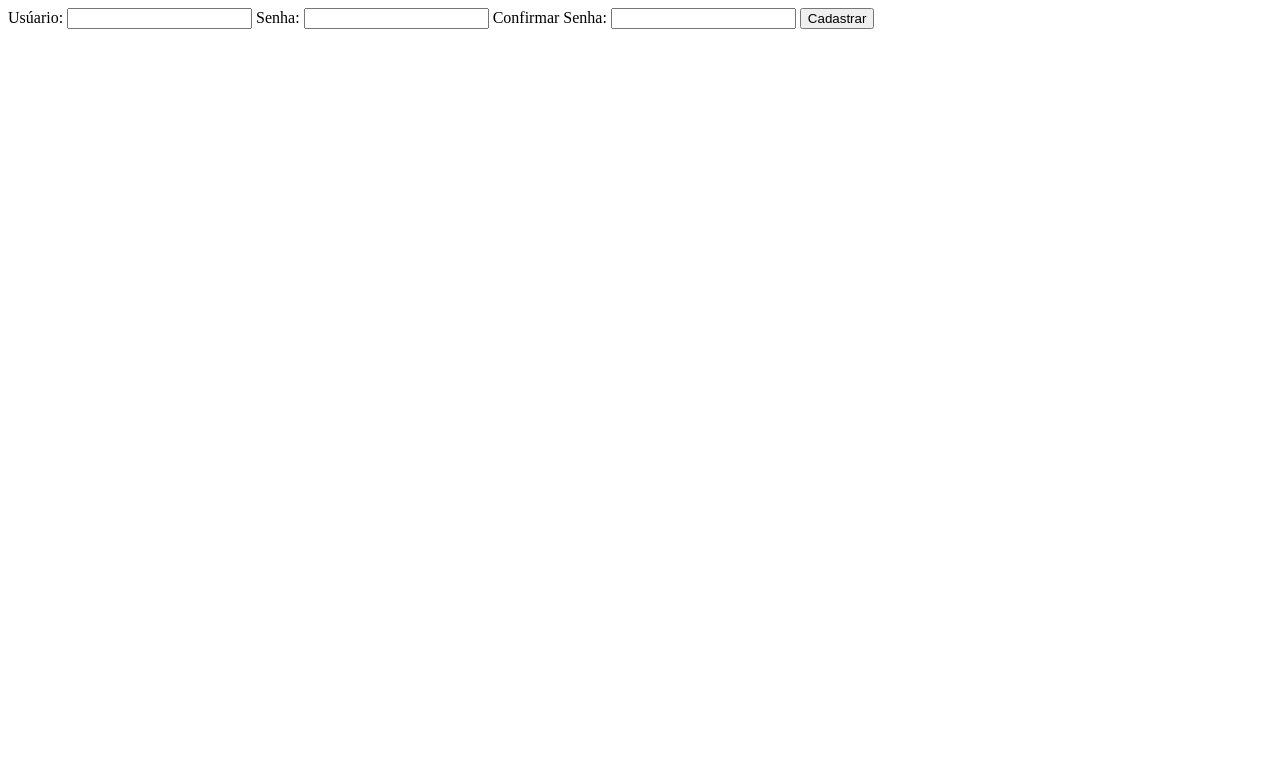
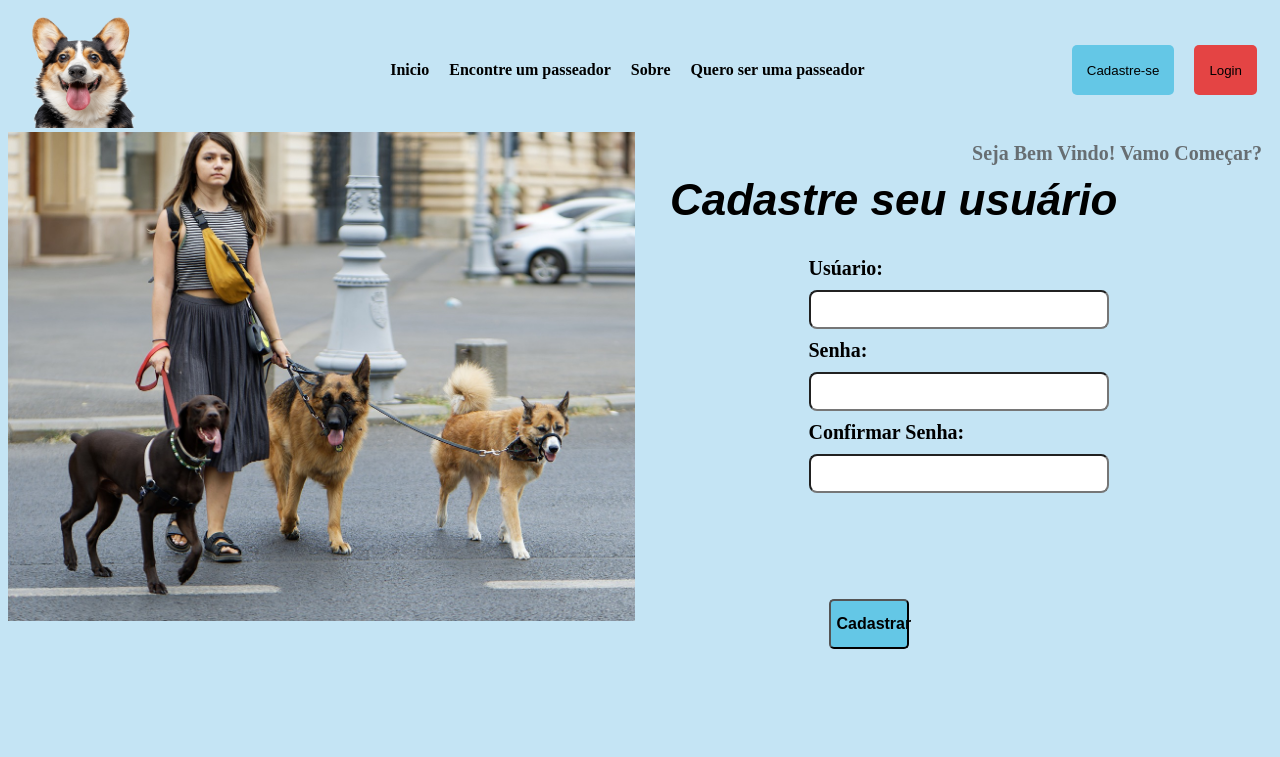
Before and after one commit to GuiiAguiarDev/Projeto-Passeador-banco, a website: page cadastrarLogin.html in a window 1280 px wide. Drawn offline with Linux system fonts and the light colour scheme.

Commit message:
atualização cadastrar login

```diff
--- a/cadastrarLogin.html
+++ b/cadastrarLogin.html
@@ -1,31 +1,73 @@
 <!DOCTYPE html>
 <html>
   <head>
-    <meta charset="utf-8">
-    <meta http-equiv="X-UA-Compatible" content="IE=edge">
+    <meta charset="utf-8" />
+    <meta http-equiv="X-UA-Compatible" content="IE=edge" />
     <title>Page Title</title>
-    <meta name="viewport" content="width=device-width, initial-scale=1">
+    <meta name="viewport" content="width=device-width, initial-scale=1" />
 
-
-
+    <link rel="stylesheet" type="text/css" href="style.css" media="screen" />
   </head>
   <body>
-
-
-
-
+    <header>
+      <div class="container-nav">
+        <div class="logo">
+          <img src="logo-dog.png" width="150px" height="150px" />
+        </div>
+        <div class="menu">
+          <ul>
+            <li><a href="./html.html">Inicio</a></li>
+            <li>Encontre um passeador</li>
+            <li><a href="./sobre.html">Sobre</a></li>
+            <li>Quero ser uma passeador</li>
+          </ul>
+        </div>
+        <div class="button-menu">
+          <button>Cadastre-se</button>
+          <button>Login</button>
+        </div>
+      </div>
+    </header>
     <!--Formulario de criação de usuario-->
     <form>
+      <section>
+        <div class="container-login">
+          <div class="imagem-login">
+            <img src="/passeador.jpg" />
+          </div>
+          <div class="formulario-login">
+            <div class="linha-1">
+              <p>Seja Bem Vindo! Vamo Começar?</p>
+              <p>Cadastre seu usuário</p>
+            </div>
+
+            <div class="linha-2">
+              <div class="subGrid">
                 <label for="criacaoUsuario">Usúario: </label>
-    <input type="text" id="criacaoUsuario">
+                <input type="text" id="criacaoUsuario" />
+
                 <label for="criacaoSenha">Senha: </label>
-    <input type="password" id="criacaoSenha">
+                <input type="password" id="criacaoSenha" />
                 <label for="criacaoSenhaConfirmacao">Confirmar Senha: </label>
-    <input type="password" id="criacaoSenhaConfirmacao">
-    <button type="button" id="register-button" onclick="cadastrar()">Cadastrar</button>
+                <input type="password" id="criacaoSenhaConfirmacao" />
+              </div>
+            </div>
 
+            <div class="linha-3">
+              <div class="subGridLinha3">
+                <button
+                  type="button"
+                  id="register-button"
+                  onclick="cadastrar()"
+                >
+                  Cadastrar
+                </button>
+              </div>
+            </div>
+          </div>
+        </div>
+      </section>
     </form>
-
 
     <script src="cadastrarLogin.js"></script>
     <script src="https://www.gstatic.com/firebasejs/8.10.1/firebase-app.js"></script>
@@ -33,7 +75,6 @@
     <script src="https://www.gstatic.com/firebasejs/8.10.1/firebase-firestore-compat.js"></script>
     <script src="https://www.gstatic.com/firebasejs/8.10.1/firebase-auth.js"></script>
     <script>
-
       var firebaseConfig = {
         apiKey: "AIzaSyA_XT84Ebukm9-Y5cjtuEJEztdg5qW_-Cg",
         authDomain: "agoravai-218c6.firebaseapp.com",
@@ -46,7 +87,6 @@
       // Initialize Firebase
       firebase.initializeApp(firebaseConfig);
 
-
       const provider = new firebase.auth.GoogleAuthProvider();
 
       const db = firebase.firestore();
@@ -54,10 +94,6 @@
       /*setTimeout(function () {
           auth.signInWithPopup(provider);
         }, 300);*/
-
-
-
-
     </script>
   </body>
 </html>
--- a/login.js
+++ b/login.js
@@ -7,6 +7,7 @@ function validFields() {
     !usuarioValid || !passSenha;
 
   console.log("oi");
+
 }
 
 function isUsuarioValid() {
@@ -27,7 +28,8 @@ function isPasswordValid() {
 
 function login(){
     const auth = firebase.auth().signInWithEmailAndPassword(document.getElementById('usuario').value ,document.getElementById('senha').value).then(response =>{
-        console.log("sucesso", response)
+        console.log("sucesso", response);
+        window.location.href = "cadastrar.html";
     }).catch(error =>{
         console.log("Error",error)
     });
--- a/style.css
+++ b/style.css
@@ -299,6 +299,16 @@ li a {
   background: #c4e4f4;
 }
 
+
+.formulario-cadastrar-2 > button {
+  padding: 5px;
+  border-radius: 5px;
+  margin-top: 15px;
+  width: 150px;
+  background:#c4e4f4 ;
+}
+
+
 #cor {
   width: 75px;
   text-align: center;
```
Also changed, not shown: cadastrar.html (+1 -1 lines). Lines whose indentation alone changed are shown as unchanged.
